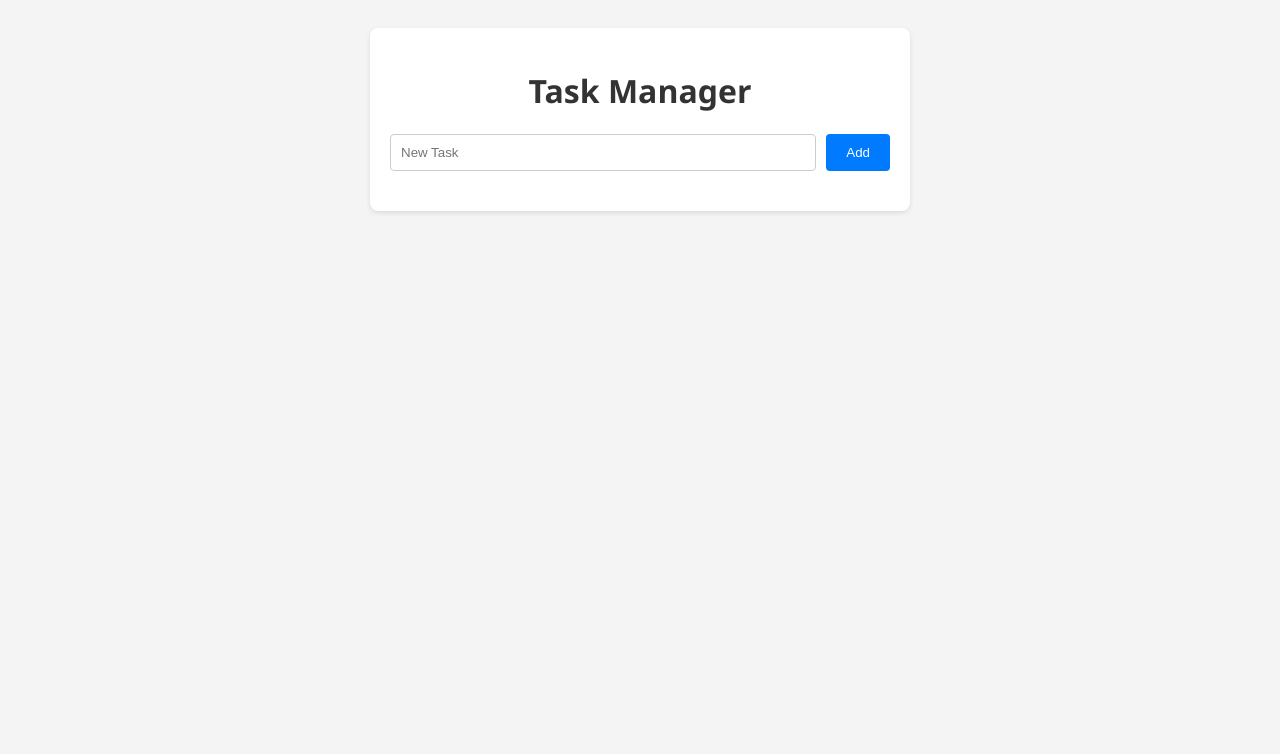
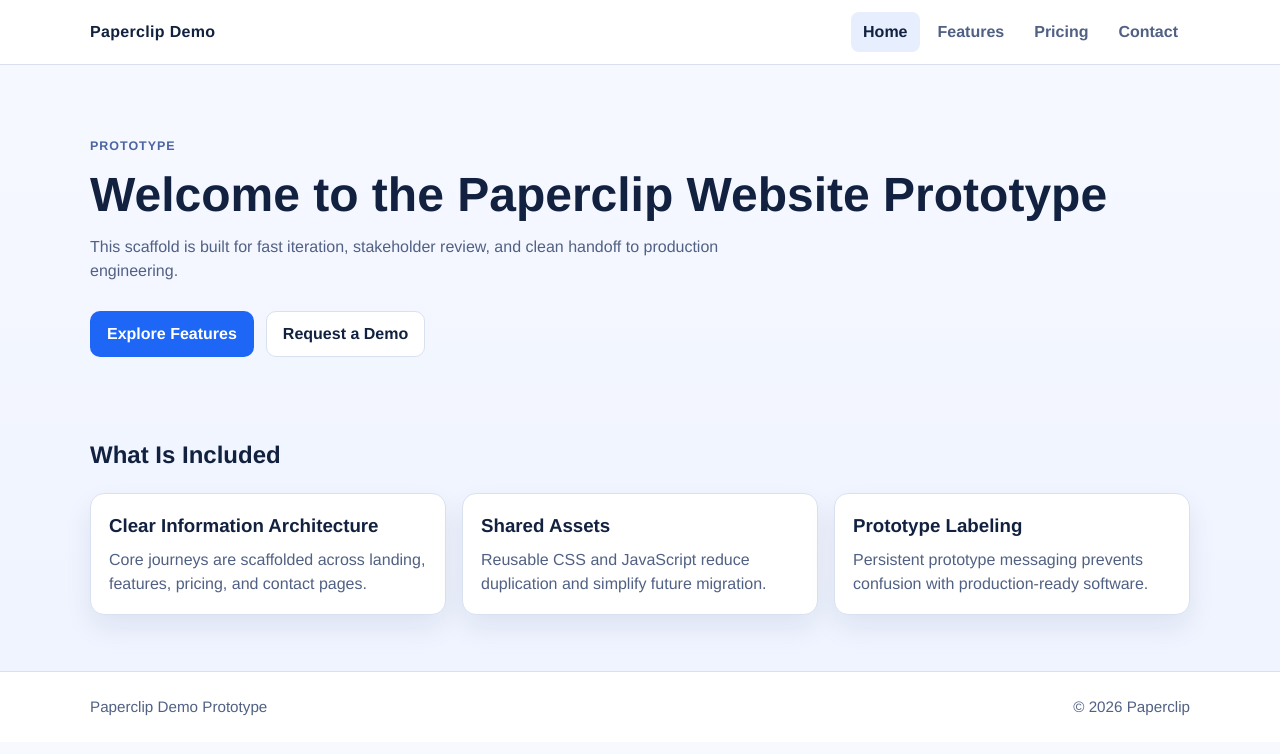
Before and after one commit to bmtriet/paperclip_demo, a website: page index.html in a window 1280 px wide. Drawn offline with Linux system fonts and the light colour scheme.

Commit message:
Initialize welcome website project scaffold

```diff
--- a/app.js
+++ /dev/null
@@ -1,37 +0,0 @@
-const taskInput = document.getElementById('taskInput');
-const addTaskBtn = document.getElementById('addTask');
-const taskList = document.getElementById('taskList');
-
-// Load tasks from LocalStorage
-let tasks = JSON.parse(localStorage.getItem('tasks')) || [];
-
-function renderTasks() {
-    taskList.innerHTML = '';
-    tasks.forEach((task, index) => {
-        const li = document.createElement('li');
-        li.innerHTML = `
-            <span>${task}</span>
-            <button class="delete-btn" onclick="deleteTask(${index})">Delete</button>
-        `;
-        taskList.appendChild(li);
-    });
-}
-
-function addTask() {
-    const task = taskInput.value.trim();
-    if (task) {
-        tasks.push(task);
-        localStorage.setItem('tasks', JSON.stringify(tasks));
-        taskInput.value = '';
-        renderTasks();
-    }
-}
-
-window.deleteTask = function(index) {
-    tasks.splice(index, 1);
-    localStorage.setItem('tasks', JSON.stringify(tasks));
-    renderTasks();
-}
-
-addTaskBtn.addEventListener('click', addTask);
-renderTasks();
--- /dev/null
+++ b/assets/css/main.css
@@ -0,0 +1,250 @@
+:root {
+  --bg: #f6f8ff;
+  --surface: #ffffff;
+  --ink: #11213f;
+  --muted: #516184;
+  --line: #d9e1f0;
+  --accent: #1e66f5;
+  --accent-ink: #ffffff;
+  --highlight: #e7efff;
+  --shadow: 0 12px 28px rgba(11, 29, 74, 0.08);
+}
+
+* {
+  box-sizing: border-box;
+}
+
+body {
+  margin: 0;
+  font-family: "Helvetica Neue", Helvetica, Arial, sans-serif;
+  color: var(--ink);
+  background: linear-gradient(180deg, #f7f9ff 0%, #eef3ff 100%);
+  line-height: 1.5;
+}
+
+.container {
+  width: min(1100px, 92vw);
+  margin: 0 auto;
+}
+
+.site-header {
+  position: sticky;
+  top: 0;
+  z-index: 10;
+  border-bottom: 1px solid var(--line);
+  background: rgba(255, 255, 255, 0.92);
+  backdrop-filter: blur(6px);
+}
+
+.nav-wrap {
+  min-height: 64px;
+  display: flex;
+  align-items: center;
+  justify-content: space-between;
+  gap: 20px;
+}
+
+.brand {
+  text-decoration: none;
+  color: var(--ink);
+  font-weight: 700;
+  letter-spacing: 0.02em;
+}
+
+.nav-links {
+  display: flex;
+  align-items: center;
+  gap: 6px;
+  list-style: none;
+  margin: 0;
+  padding: 0;
+}
+
+.nav-links a {
+  display: inline-flex;
+  text-decoration: none;
+  color: var(--muted);
+  padding: 8px 12px;
+  border-radius: 8px;
+  font-weight: 600;
+}
+
+.nav-links a:hover,
+.nav-links a:focus-visible,
+.nav-links a.active {
+  color: var(--ink);
+  background: var(--highlight);
+}
+
+.hero {
+  padding: 72px 0 48px;
+}
+
+.eyebrow {
+  margin: 0;
+  text-transform: uppercase;
+  letter-spacing: 0.08em;
+  font-size: 0.78rem;
+  color: #4c63a4;
+  font-weight: 700;
+}
+
+h1 {
+  margin-top: 10px;
+  margin-bottom: 12px;
+  font-size: clamp(2rem, 4vw, 3rem);
+  line-height: 1.2;
+}
+
+.hero-copy,
+.page-intro {
+  margin: 0;
+  max-width: 720px;
+  color: var(--muted);
+}
+
+.hero-actions {
+  margin-top: 28px;
+  display: flex;
+  flex-wrap: wrap;
+  gap: 12px;
+}
+
+.btn {
+  border: 1px solid transparent;
+  border-radius: 10px;
+  padding: 10px 16px;
+  font-weight: 700;
+  text-decoration: none;
+  cursor: pointer;
+}
+
+.btn.primary {
+  background: var(--accent);
+  color: var(--accent-ink);
+}
+
+.btn.primary:hover,
+.btn.primary:focus-visible {
+  background: #1552cc;
+}
+
+.btn.secondary {
+  background: var(--surface);
+  color: var(--ink);
+  border-color: var(--line);
+}
+
+.overview,
+.page-content {
+  padding: 12px 0 56px;
+}
+
+.grid {
+  display: grid;
+  grid-template-columns: repeat(auto-fit, minmax(220px, 1fr));
+  gap: 16px;
+  margin-top: 20px;
+}
+
+.card {
+  background: var(--surface);
+  border: 1px solid var(--line);
+  border-radius: 14px;
+  padding: 18px;
+  box-shadow: var(--shadow);
+}
+
+.card h2,
+.card h3 {
+  margin-top: 0;
+  margin-bottom: 8px;
+}
+
+.card p {
+  margin: 0;
+  color: var(--muted);
+}
+
+.featured-tier {
+  border-color: #bed0ff;
+  background: #f4f8ff;
+}
+
+.price {
+  margin-bottom: 8px;
+  color: var(--ink);
+  font-size: 1.4rem;
+  font-weight: 700;
+}
+
+.price span {
+  color: var(--muted);
+  font-size: 0.9rem;
+}
+
+.contact-shell {
+  margin-top: 20px;
+  max-width: 700px;
+  background: var(--surface);
+  border: 1px solid var(--line);
+  border-radius: 14px;
+  box-shadow: var(--shadow);
+  padding: 20px;
+}
+
+.contact-form {
+  display: grid;
+  gap: 10px;
+}
+
+.contact-form label {
+  font-weight: 600;
+}
+
+.contact-form input,
+.contact-form textarea {
+  width: 100%;
+  border: 1px solid #c8d3eb;
+  border-radius: 8px;
+  padding: 10px 12px;
+  font: inherit;
+}
+
+.contact-form input:focus-visible,
+.contact-form textarea:focus-visible,
+.btn:focus-visible,
+.nav-links a:focus-visible {
+  outline: 3px solid #87a8ff;
+  outline-offset: 2px;
+}
+
+.site-footer {
+  border-top: 1px solid var(--line);
+  background: var(--surface);
+}
+
+.footer-wrap {
+  min-height: 70px;
+  display: flex;
+  justify-content: space-between;
+  align-items: center;
+  gap: 12px;
+  color: var(--muted);
+  font-size: 0.95rem;
+}
+
+@media (max-width: 700px) {
+  .nav-wrap {
+    flex-direction: column;
+    align-items: flex-start;
+    padding: 12px 0;
+  }
+
+  .footer-wrap {
+    flex-direction: column;
+    justify-content: center;
+    align-items: flex-start;
+    padding: 12px 0;
+  }
+}
--- /dev/null
+++ b/assets/js/main.js
@@ -0,0 +1,13 @@
+(function bootstrapSite() {
+  var page = document.body.getAttribute('data-page');
+  var activeNav = document.querySelector('[data-nav="' + page + '"]');
+  if (activeNav) {
+    activeNav.classList.add('active');
+    activeNav.setAttribute('aria-current', 'page');
+  }
+
+  var yearSlot = document.getElementById('year');
+  if (yearSlot) {
+    yearSlot.textContent = String(new Date().getFullYear());
+  }
+})();
--- a/index.html
+++ b/index.html
@@ -1,20 +1,65 @@
 <!DOCTYPE html>
 <html lang="en">
 <head>
-    <meta charset="UTF-8">
-    <meta name="viewport" content="width=device-width, initial-scale=1.0">
-    <title>Task Management Prototype - Phú Đồng Nai</title>
-    <link rel="stylesheet" href="style.css">
+  <meta charset="UTF-8">
+  <meta name="viewport" content="width=device-width, initial-scale=1.0">
+  <title>Paperclip Demo | Welcome</title>
+  <link rel="stylesheet" href="assets/css/main.css">
 </head>
-<body>
-    <div id="app">
-        <h1>Task Manager</h1>
-        <div class="input-group">
-            <input type="text" id="taskInput" placeholder="New Task">
-            <button id="addTask">Add</button>
-        </div>
-        <ul id="taskList"></ul>
+<body data-page="home">
+  <header class="site-header">
+    <div class="container nav-wrap">
+      <a class="brand" href="index.html">Paperclip Demo</a>
+      <nav aria-label="Main navigation">
+        <ul class="nav-links">
+          <li><a href="index.html" data-nav="home">Home</a></li>
+          <li><a href="features.html" data-nav="features">Features</a></li>
+          <li><a href="pricing.html" data-nav="pricing">Pricing</a></li>
+          <li><a href="contact.html" data-nav="contact">Contact</a></li>
+        </ul>
+      </nav>
     </div>
-    <script src="app.js"></script>
+  </header>
+
+  <main>
+    <section class="hero container">
+      <p class="eyebrow">Prototype</p>
+      <h1>Welcome to the Paperclip Website Prototype</h1>
+      <p class="hero-copy">
+        This scaffold is built for fast iteration, stakeholder review, and clean handoff to production engineering.
+      </p>
+      <div class="hero-actions">
+        <a class="btn primary" href="features.html">Explore Features</a>
+        <a class="btn secondary" href="contact.html">Request a Demo</a>
+      </div>
+    </section>
+
+    <section class="overview container" aria-labelledby="overview-title">
+      <h2 id="overview-title">What Is Included</h2>
+      <div class="grid">
+        <article class="card">
+          <h3>Clear Information Architecture</h3>
+          <p>Core journeys are scaffolded across landing, features, pricing, and contact pages.</p>
+        </article>
+        <article class="card">
+          <h3>Shared Assets</h3>
+          <p>Reusable CSS and JavaScript reduce duplication and simplify future migration.</p>
+        </article>
+        <article class="card">
+          <h3>Prototype Labeling</h3>
+          <p>Persistent prototype messaging prevents confusion with production-ready software.</p>
+        </article>
+      </div>
+    </section>
+  </main>
+
+  <footer class="site-footer">
+    <div class="container footer-wrap">
+      <p>Paperclip Demo Prototype</p>
+      <p>&copy; <span id="year"></span> Paperclip</p>
+    </div>
+  </footer>
+
+  <script src="assets/js/main.js"></script>
 </body>
 </html>
--- a/style.css
+++ /dev/null
@@ -1,10 +0,0 @@
-body { font-family: 'Segoe UI', Tahoma, Geneva, Verdana, sans-serif; padding: 20px; background-color: #f4f4f4; }
-#app { max-width: 500px; margin: auto; background: #fff; padding: 20px; border-radius: 8px; box-shadow: 0 2px 5px rgba(0,0,0,0.1); }
-h1 { color: #333; text-align: center; }
-.input-group { display: flex; gap: 10px; margin-bottom: 20px; }
-input { flex-grow: 1; padding: 10px; border: 1px solid #ccc; border-radius: 4px; }
-button { padding: 10px 20px; border: none; background: #007bff; color: white; border-radius: 4px; cursor: pointer; }
-button:hover { background: #0056b3; }
-ul { list-style: none; padding: 0; }
-li { padding: 10px; border-bottom: 1px solid #eee; display: flex; justify-content: space-between; align-items: center; }
-li .delete-btn { color: #dc3545; cursor: pointer; border: none; background: none; }
```
Also changed, not shown: contact.html (added, +54 -0 lines), features.html (added, +54 -0 lines), package.json (+8 -5 lines), pricing.html (added, +57 -0 lines), README.md.
